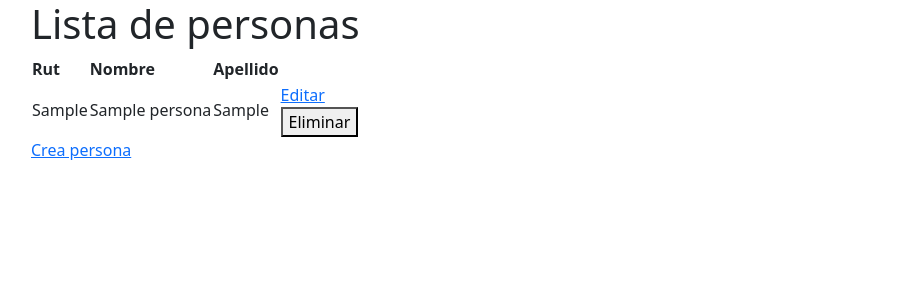
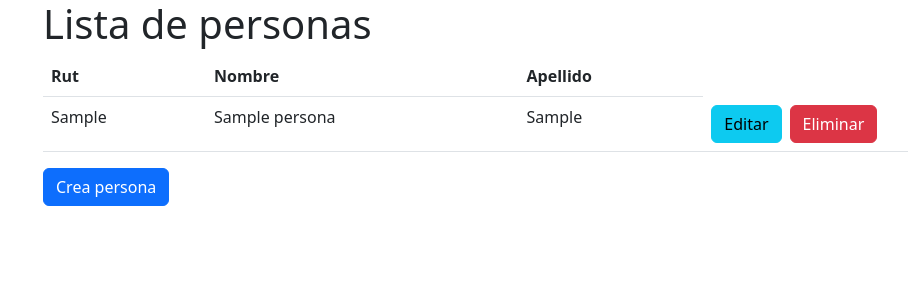
Before and after one commit to frgonzalezb/github-actividad-exp2, a Django app: page / in a window 1280 px wide. Shown: the top 300 px of the page, without its empty margins (51-959 px from the left). Run offline with Django 4.2, Linux system fonts and the light colour scheme; tables that the repository leaves empty hold one stand-in row (values such as "Sample post").

Commit message:
add: style to  table and buttons

```diff
--- a/actividad_django/personas/templates/personas/listado_personas.html
+++ b/actividad_django/personas/templates/personas/listado_personas.html
@@ -1,8 +1,10 @@
 {% extends 'personas/base.html' %}
 
 {% block content %}
+<div class="container">
+
     <h1>Lista de personas</h1>
-<table>
+    <table class="table">
         <thead>
             <tr>
                 <th>Rut</th>
@@ -16,17 +18,20 @@
                     <td>{{ persona.rut }}</td>
                     <td>{{ persona.nombre }}</td>
                     <td>{{ persona.apellido }}</td>
-                <td>
-                    <a href="{% url 'editar_persona' persona.pk %}">Editar</a>
+                    <td class="d-flex">
+                        <a href="{% url 'editar_persona' persona.pk %}" class="btn btn-info" >Editar</a>
                         <form method="POST" action="{% url 'eliminar_persona' persona.pk %}">
                             {% csrf_token %}
-                        <button type="submit">Eliminar</button>
+                            <button type="submit" class="btn btn-danger mx-2">Eliminar</button>
                         </form>
                     </td>
                 </tr>
             {% endfor %}
         </tbody>
     </table>
+</div>
+<div class="container">
+    <a href="{% url 'create' %}" class="btn btn-primary">Crea persona</a>
+</div>
 
-<a href="{% url 'create' %}">Crea persona</a>
 {% endblock %}
```
Lines whose indentation alone changed are shown as unchanged.
